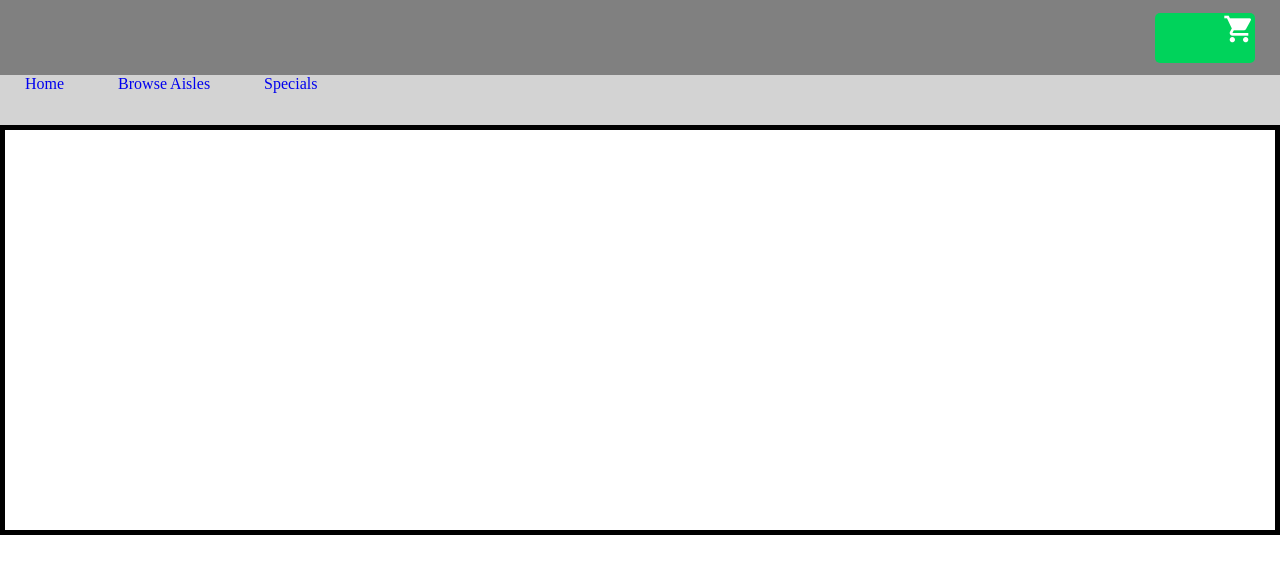
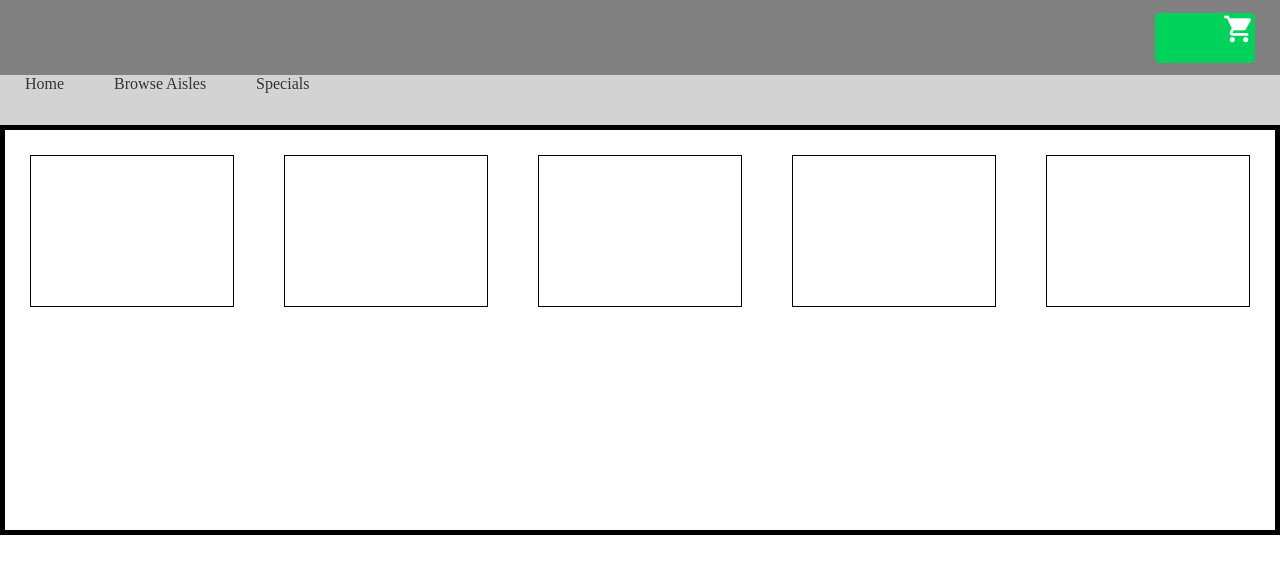
Before and after one commit to brianmenard/peapod-redesign, a plain HTML site: page index.html in a window 1280 px wide. Drawn offline with Linux system fonts and the light colour scheme.

Commit message:
added feature divs and began styling and positioning them.  made feature container flexbox

```diff
--- a/index.html
+++ b/index.html
@@ -24,7 +24,11 @@
 </div>
 
 <div class='features'>
-
+    <div class='feature'></div>
+    <div class='feature'></div>
+    <div class='feature'></div>
+    <div class='feature'></div>
+    <div class='feature'></div>
 </div>
 
 </body>
--- a/main.css
+++ b/main.css
@@ -14,17 +14,27 @@ body{
 .navbar{
     height: 50px;
     background-color: #D3D3D3;
+    display: flex;
 }
 
 .navbar a{
     padding-left: 25px; padding-right: 25px;
     text-decoration: none;
-
+    color: #333;
 }
 
 .features{
     height: 400px;
     border: solid black thick;
+    display: flex;
+    flex-direction:row;
+}
+
+.feature{
+    height: 150px;
+    width: 250px;
+    border:thin solid black;
+    margin: 25px;
 }
 
 .cart_button{
```
